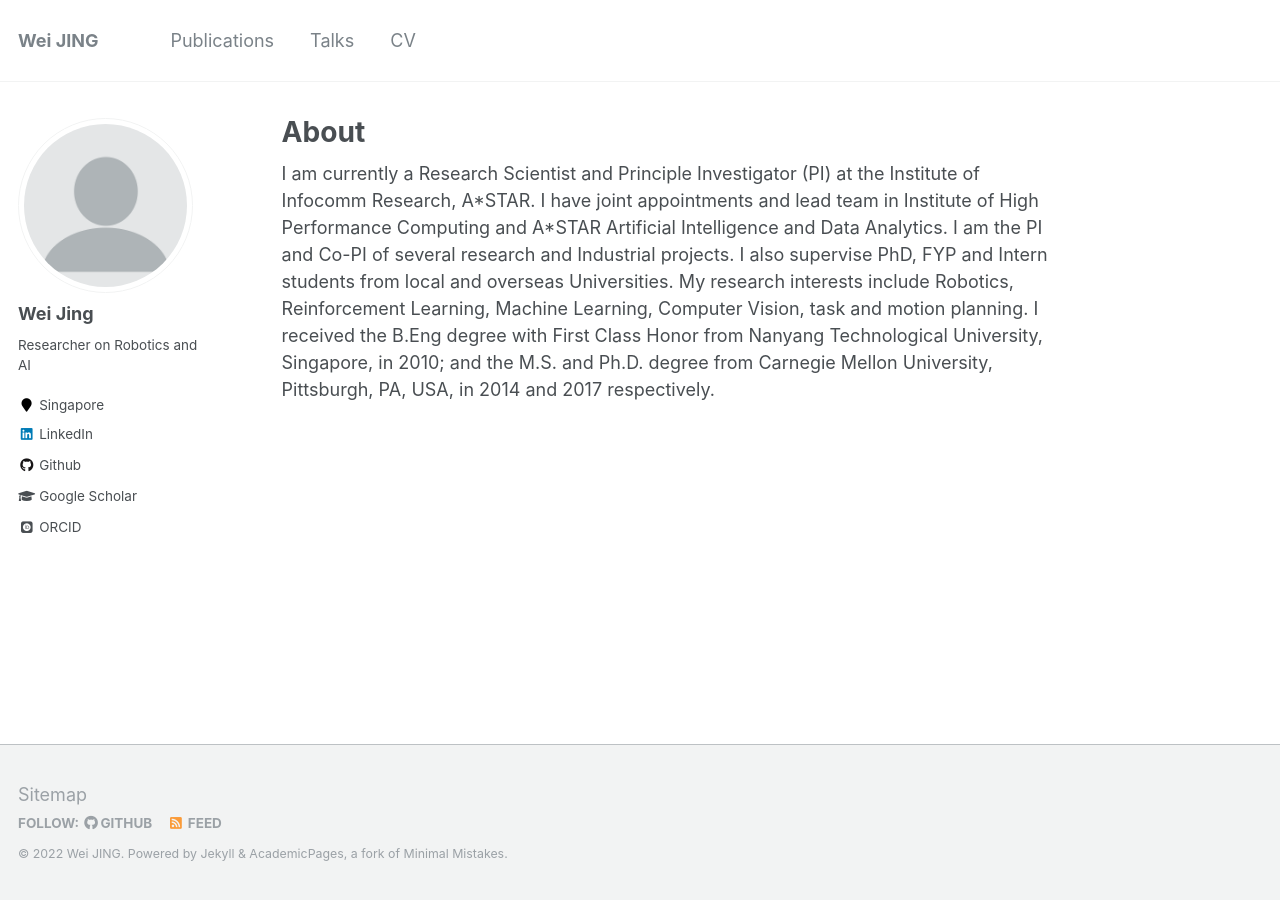
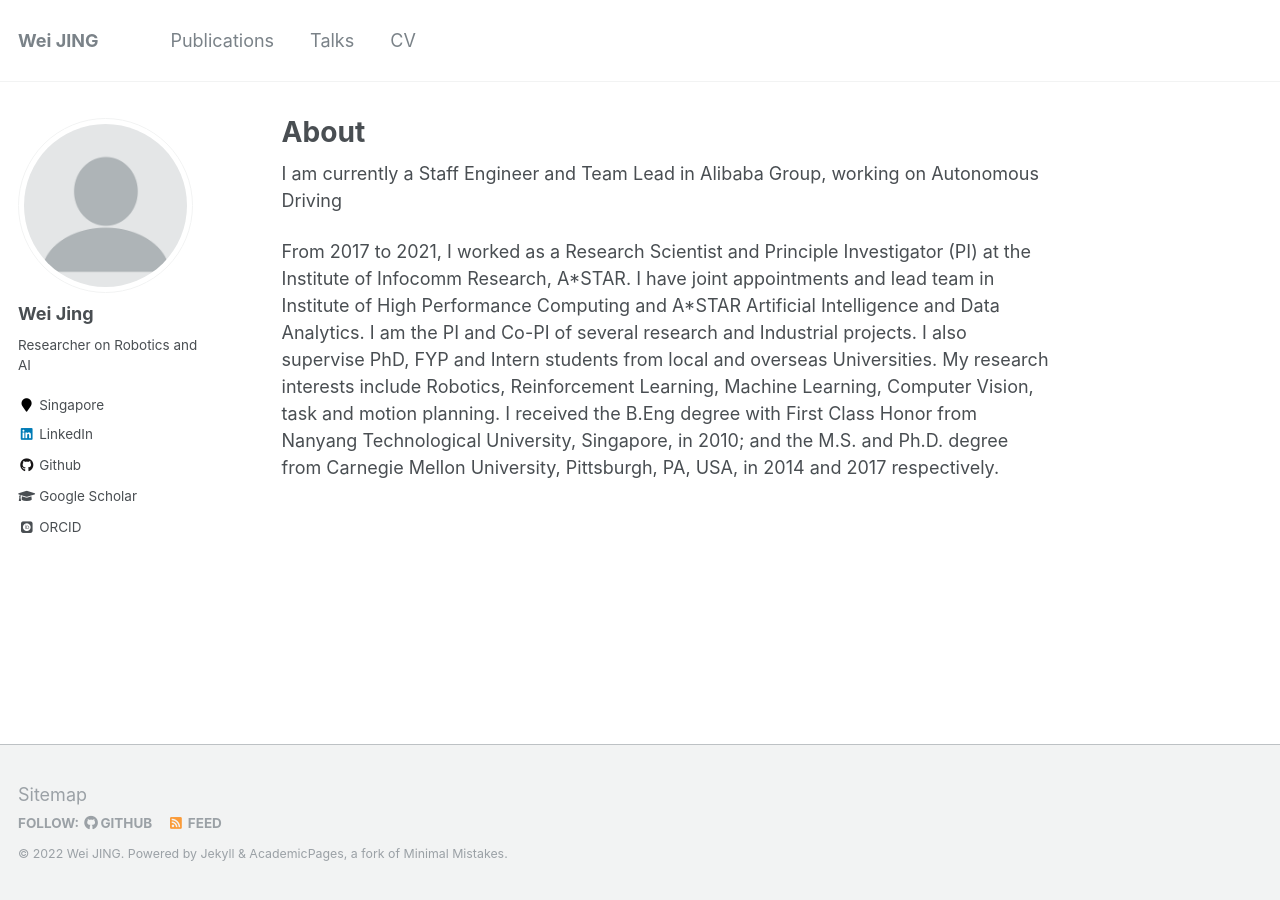
Before and after one commit to Weijing/Weijing.github.io, a Jekyll site: the page built from _pages/about.md, in a window 1280 px wide. Built offline with Jekyll 4.4.1, drawn with Linux system fonts in a browser that asks for light colours; some web fonts are replaced.

Commit message:
Update about.md

```diff
--- a/_pages/about.md
+++ b/_pages/about.md
@@ -8,7 +8,9 @@
   - /about.html
 ---
 
- I am currently a Research Scientist and Principle Investigator (PI) at the Institute of Infocomm Research, A\*STAR. I have joint appointments and lead team in Institute of High Performance Computing and A*STAR Artificial Intelligence and Data Analytics. I am the PI and Co-PI of several research and Industrial projects. I also supervise PhD, FYP and Intern students from local and overseas Universities. My research interests include Robotics, Reinforcement Learning, Machine Learning, Computer Vision, task and motion planning. I received the B.Eng degree with First Class Honor from Nanyang Technological University, Singapore, in 2010; and the M.S. and  Ph.D. degree from Carnegie Mellon University, Pittsburgh, PA, USA, in 2014 and 2017 respectively.
+I am currently a Staff Engineer and Team Lead in Alibaba Group, working on Autonomous Driving
+
+From 2017 to 2021, I worked as a Research Scientist and Principle Investigator (PI) at the Institute of Infocomm Research, A\*STAR. I have joint appointments and lead team in Institute of High Performance Computing and A\*STAR Artificial Intelligence and Data Analytics. I am the PI and Co-PI of several research and Industrial projects. I also supervise PhD, FYP and Intern students from local and overseas Universities. My research interests include Robotics, Reinforcement Learning, Machine Learning, Computer Vision, task and motion planning. I received the B.Eng degree with First Class Honor from Nanyang Technological University, Singapore, in 2010; and the M.S. and  Ph.D. degree from Carnegie Mellon University, Pittsburgh, PA, USA, in 2014 and 2017 respectively.
 
  <!-- I received the B.Eng degree with First Class Honor from Nanyang Technological University, Singapore, in 2010; and the M.S. and  Ph.D. degree from Carnegie Mellon University, Pittsburgh, PA, USA, in 2014 and 2017 respectively. He started to work with Agency for Science, Technology and Research (A\*STAR), Singapore. He is currently a Research Scientist at the Institute of Infocomm Research, A\*STAR. He also holds joint appointment in Institute of High Performance Computing and A*STAR Artificial Intelligence and Data Analytics. He is the PI and Co-PI of several research and Industrial projects. His research interests include Robotics, Reinforcement Learning, Machine Learning, Computer Vision, task and motion planning. -->
 
```
